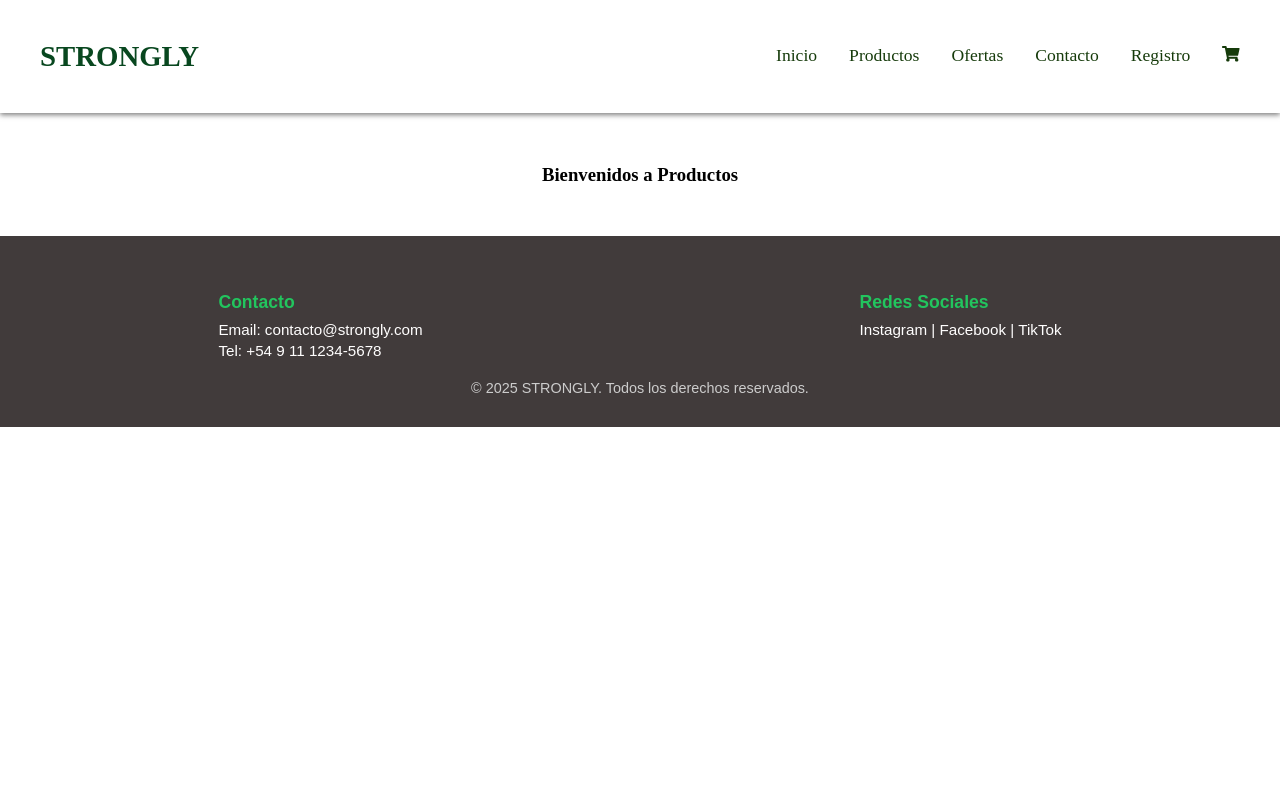
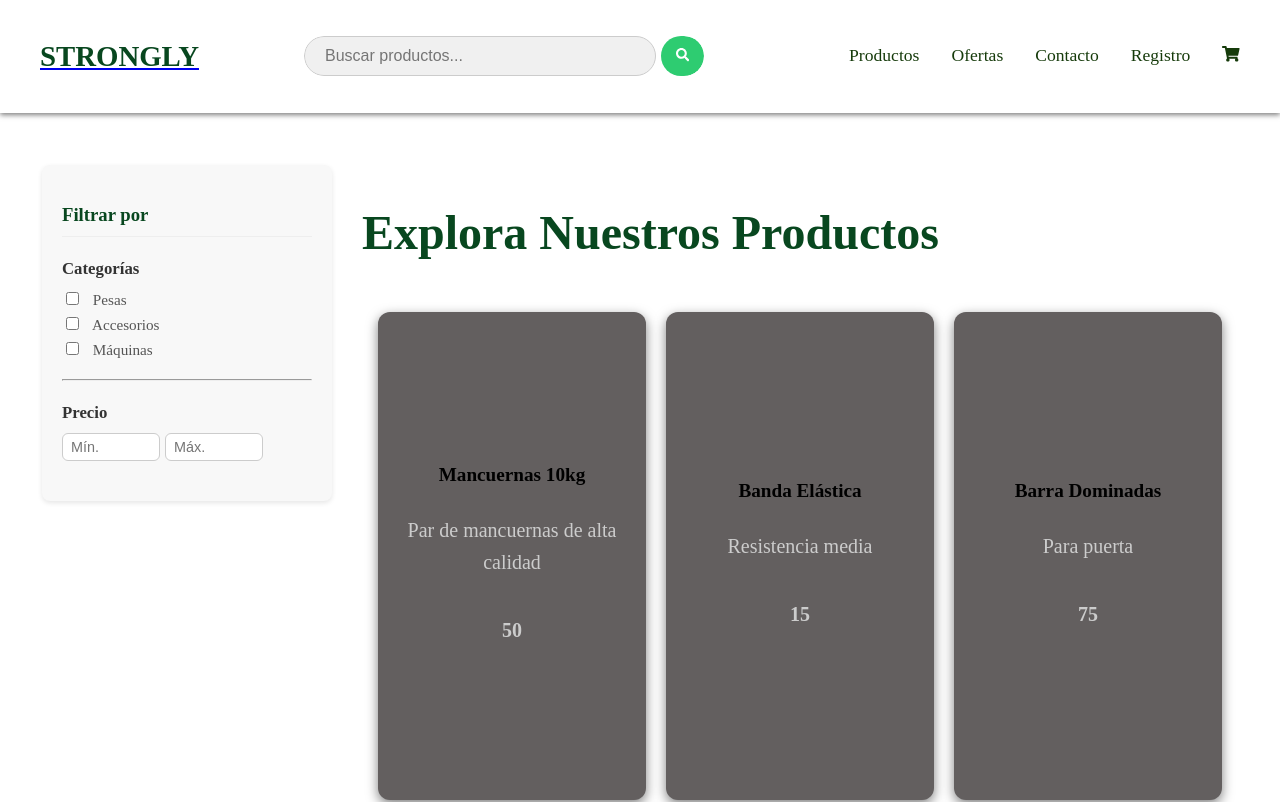
Before and after one commit to Maurooguev/Strongly-ecommerce-frontend, a React (Vite) app in the folder client/: page /products in a window 1280 px wide. Shown: the top 802 px of the page. Built offline with nearby package versions, Linux system fonts and the light colour scheme.

Commit message:
Se agregó la sidebar, se actualizó la página productos y algunas correcciones sutiles

```diff
--- a/client/src/App.jsx
+++ b/client/src/App.jsx
@@ -2,7 +2,7 @@ import Home from "./views/Home";
 import MainLayout from "./views/Layout/MainLayout";
 import Offers from "./views/Offers";
 import Contact from "./views/Contact";
-import Products from "./views/Products";
+import Products from "./views/Products/Products.jsx";
 import Register from "./views/Register/Register.jsx";
 
 import "./App.css";
--- a/client/src/views/Navbar/Navbar.css
+++ b/client/src/views/Navbar/Navbar.css
@@ -37,3 +37,42 @@
 .navbar-menu a:hover {
   color: #22c55e;
 }
+
+.search-bar {
+    display: flex;
+    align-items: right;
+    margin: 0 40px;
+    flex-grow: 1;
+    max-width: 400px;
+    border-radius: 20px;
+    overflow: hidden;
+}
+
+.search-bar input {
+
+    padding: 10px 20px;
+    border: 1px solid #ccc;
+    border-radius: 20px 20px 20px 20px;
+    font-size: 16px;
+    width: 100%;
+    background-color: #f0f0f0;
+    color: #333;
+}
+
+.search-button {
+
+    padding: 10px 15px;
+
+    margin-left: 5px;
+    border: none;
+    background-color: #2ecc71 ;
+    color: white;
+    /* Ajustamos el redondeo para el botón */
+    border-radius: 20px;
+    cursor: pointer;
+    transition: background-color 0.3s ease;
+}
+
+.search-button:hover {
+    background-color: hsl(142, 80%, 15%);
+}
--- a/client/src/views/Navbar/Navbar.jsx
+++ b/client/src/views/Navbar/Navbar.jsx
@@ -1,22 +1,54 @@
 import "./Navbar.css";
+import React, { useState } from 'react'; // Importa useState
 import { Link } from "react-router-dom";
-import { FaShoppingCart } from 'react-icons/fa';
+import { FaShoppingCart, FaSearch } from 'react-icons/fa'; // Importa el ícono de búsqueda
 
 export default function Navbar() {
+  // Estado para el texto que el usuario escribe en la barra de búsqueda
+  const [searchTerm, setSearchTerm] = useState('');
+
+  const handleSearch = (e) => {
+    e.preventDefault(); // Evita que la página se recargue
+
+    // Aquí iría la lógica real de búsqueda/filtrado:
+    // 1. Redireccionar a la página de resultados: navigate(`/search?q=${searchTerm}`);
+    // 2. Llamar a una función de contexto para filtrar productos.
+
+    console.log("Buscando producto:", searchTerm);
+    setSearchTerm(''); //Al buscar, queda el campo libre
+
+  };
+
   return (
     <nav className="navbar">
       <div className="navbar-container">
-        {/* Nombre del sitio */}
-        <h1 className="navbar-logo">STRONGLY</h1>
+
+        {/* Nombre del sitio / Logo */}
+        <Link to="/home" className="navbar-logo-link">
+          <h1 className="navbar-logo">STRONGLY</h1>
+        </Link>
+
+        {/* Barra de búsqueda */}
+        <form className="search-bar" onSubmit={handleSearch}>
+            <input
+                type="text"
+                placeholder="Buscar productos..."
+                value={searchTerm}
+                // Actualiza el estado con lo que el usuario escribe
+                onChange={(e) => setSearchTerm(e.target.value)}
+            />
+            <button type="submit" className="search-button">
+                <FaSearch />
+            </button>
+        </form>
 
         {/* Menú */}
         <ul className="navbar-menu">
-          <li><Link to="/home">Inicio</Link></li>
           <li><Link to="/products">Productos</Link></li>
           <li><Link to="/offers">Ofertas</Link></li>
           <li><Link to="/contact">Contacto</Link></li>
           <li><Link to="/register">Registro</Link></li>
-          <li><Link to="/cart"><FaShoppingCart /></Link></li> {/*Ahora es un ícono*/}
+          <li><Link to="/cart"><FaShoppingCart /></Link></li>
         </ul>
       </div>
     </nav>
--- a/client/src/views/Products.jsx
+++ /dev/null
@@ -1,9 +0,0 @@
-const Products =() => {
-    return(
-        <div>
-            <h3>Bienvenidos a Productos</h3>
-        </div>
-    )
-}
-
-export default Products;
--- /dev/null
+++ b/client/src/views/Products/Products.css
@@ -0,0 +1,52 @@
+.products-page-container {
+    display: flex; /* Usamos Flexbox para el layout de dos columnas */
+    /*max-width: 1200px; /* Limita el ancho del contenedor principal */
+    margin-top: 20px ; /* Centra el contenido */
+    gap: 30px; /* Espacio entre el sidebar y el contenido */
+    padding: 0 20px; /* Padding a los lados */
+    justify-content: flex-start;
+}
+
+/* 1. ESTILO DE LA BARRA LATERAL */
+.sidebar {
+    width: 250px; /* Ancho fijo para el sidebar */
+    padding: 20px;
+    background-color: #f8f8f8; /* Fondo blanco/gris muy claro */
+    border-radius: 8px;
+    box-shadow: 0 2px 5px rgba(0, 0, 0, 0.1);
+    height: fit-content; /* Para que el fondo no se extienda hasta abajo */
+}
+
+.sidebar h3 {
+    color: #08471f; /* Color del logo para el título */
+    margin-bottom: 20px;
+    border-bottom: 1px solid #eee;
+    padding-bottom: 10px;
+}
+
+.filter-group {
+    margin-bottom: 20px;
+}
+
+.filter-group h4 {
+    color: #333;
+    margin-bottom: 10px;
+}
+
+.filter-group label {
+    display: block;
+    margin-bottom: 5px;
+    font-size: 0.95rem;
+    cursor: pointer;
+}
+
+/* 2. ESTILO DEL CONTENIDO PRINCIPAL */
+.products-main-content {
+    flex-grow: 1; /* Ocupa el resto del espacio disponible */
+}
+
+.products-main-content h2 {
+    color: #08471f;
+    margin-bottom: 20px;
+    text-align: left;
+}
--- /dev/null
+++ b/client/src/views/Products/Products.jsx
@@ -0,0 +1,29 @@
+import React, { useState } from 'react';
+import ListCards from '../../components/ListCards/ListCards';
+import Sidebar from '../Sidebar/Sidebar.jsx';
+import './Products.css';
+
+// Data de ejemplo (DEBES REEMPLAZAR ESTO CON TU DATA REAL)
+const initialProducts = [
+    { nombre: 'Mancuernas 10kg', descripcion: 'Par de mancuernas de alta calidad', precio: 50, categoria: 'pesas' },
+    { nombre: 'Banda Elástica', descripcion: 'Resistencia media', precio: 15, categoria: 'accesorios' },
+    { nombre: 'Barra Dominadas', descripcion: 'Para puerta', precio: 75, categoria: 'maquinas' },
+
+];
+
+export default function Products() {
+    // Aquí podrías tener lógica de filtros y estado, por ahora usamos toda la lista
+    const [products, setProducts] = useState(initialProducts);
+
+    return (
+        <div className="products-page-container">
+            <Sidebar />
+
+            {/* 2. CONTENEDOR PRINCIPAL DE PRODUCTOS */}
+            <div className="products-main-content">
+                <h2>Explora Nuestros Productos</h2>
+                <ListCards productos={products} />
+            </div>
+        </div>
+    );
+}
--- /dev/null
+++ b/client/src/views/Sidebar/Sidebar.css
@@ -0,0 +1,78 @@
+.sidebar {
+    /* Ancho fijo para el sidebar, ocupando aproximadamente 1/5 del espacio */
+    width: 200px;
+    padding: 15px;
+
+    /* Fondo limpio para la barra lateral */
+    background-color: #f8f8f8;
+    border-radius: 8px;
+    box-shadow: 0 2px 5px rgba(0, 0, 0, 0.1); /* Sombra sutil */
+    height: fit-content; /* Para que la caja se ajuste al contenido */
+    text-align: left;
+}
+
+.sidebar h3 {
+    color: #08471f;
+    margin-bottom: 15px;
+    border-bottom: 2px solid #eee;
+    padding-bottom: 8px;
+}
+
+/* ==================================== */
+/* 3. Estilos de los Grupos de Filtros */
+/* ==================================== */
+
+.filter-group {
+    margin-bottom: 25px;
+}
+
+.filter-group h4 {
+    color: #333; /* Color de texto estándar */
+    margin-bottom: 12px;
+    font-size: 1.05rem;
+    font-weight: 600;
+}
+
+.filter-group hr {
+    border: none;
+    border-top: 1px solid #ddd;
+    margin: 20px 0;
+}
+
+/* Estilos para las etiquetas y checkboxes/radios */
+.filter-group label {
+    display: flex; /* Asegura que el texto y el input estén alineados */
+    align-items: center;
+    margin-bottom: 10px;
+    font-size: 0.95rem;
+    color: #555;
+    cursor: pointer;
+}
+
+.filter-group input[type="checkbox"],
+.filter-group input[type="radio"] {
+    margin-right: 10px;
+    /* Puedes aplicar un estilo personalizado a los colores del checkbox si lo deseas,
+       pero esto varía según el navegador. */
+}
+
+.price-inputs {
+    display: flex; /* Asegura que los inputs estén uno al lado del otro */
+    justify-content: flex-start;
+    align-items: center;
+    gap: 5px; /* Aumentamos el espacio entre los inputs si es necesario */
+}
+
+.price-inputs input {
+    width: 80px; /* Ancho ajustado para que quepan ambos */
+    padding: 5px 8px;
+    border: 1px solid #ccc;
+    border-radius: 6px; /* CAMBIO: Bordes redondeados sutiles */
+    font-size: 0.9rem;
+    text-align: left; /* Alineamos el texto dentro del input a la izquierda */
+}
+
+.price-inputs span {
+    color: #555;
+    margin-right: 5px;
+}
--- /dev/null
+++ b/client/src/views/Sidebar/Sidebar.jsx
@@ -0,0 +1,32 @@
+import React from 'react';
+import './Sidebar.css';
+
+export default function Sidebar() {
+    return (
+        <aside className="sidebar">
+            <h3>Filtrar por</h3>
+
+            {/* FILTRO 1: CATEGORÍAS */}
+            <div className="filter-group">
+                <h4>Categorías</h4>
+                <label><input type="checkbox" name="category" value="pesas" /> Pesas</label>
+                <label><input type="checkbox" name="category" value="accesorios" /> Accesorios</label>
+                <label><input type="checkbox" name="category" value="maquinas" /> Máquinas</label>
+            </div>
+
+            <hr />
+
+            {/* FILTRO 2: PRECIO */}
+            <div className="filter-group">
+                <h4>Precio</h4>
+                <div className="price-inputs">
+                    <input type="number" placeholder="Mín." className="price-input-min" />
+
+                    <input type="number" placeholder="Máx." className="price-input-max" />
+                </div>
+            </div>
+
+            {/* ... otros filtros ... */}
+        </aside>
+    );
+}
```
